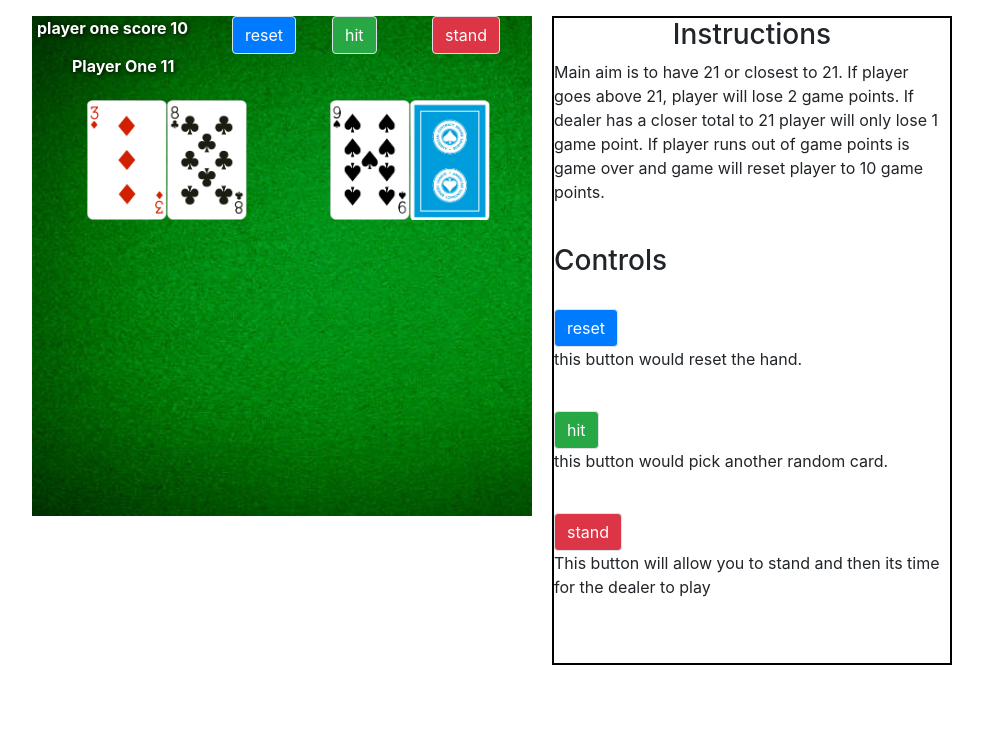
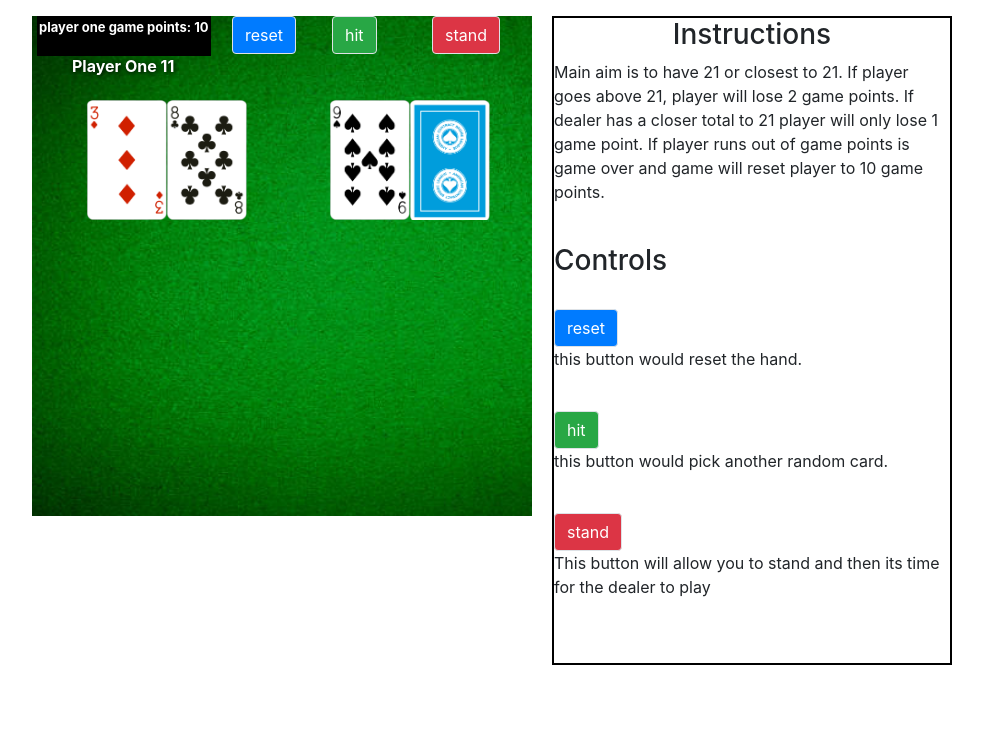
Before and after one commit to halil-bolat/halil-bolat.github.io, a plain HTML site: page index.html in a window 1280 px wide. Shown: the part 64-800 px from the top of the page, without its empty margins (68-1051 px from the left). Drawn offline with nearby package versions, Linux system fonts and the light colour scheme.

Commit message:
rearranged folders

```diff
--- a/index.html
+++ b/index.html
@@ -12,7 +12,7 @@
     <br>
     <div class="main">
       <p id="infototal"></p>
-      <div id=scoreboard><p>player one score <span id=score></span></p></div>
+      <div id=scoreboard><p>player one game points: <span id=score></span></p></div>
       <div class="buttonselect">
         <div class="buttonreset">
           <button id="buttonreset" class="btn btn-primary border">reset</button>
--- a/master.css
+++ b/master.css
@@ -7,6 +7,9 @@
   position: absolute;
   text-shadow: 1px 1px 5px black;
   margin-left: 5px;
+  font-size: 13px;
+  background-color: black;
+  border:2px solid black;
 }
 
 
```
Also changed, not shown: clubs.png (deleted), diamonds.png (deleted), hearts.png (deleted), spades.png (deleted), 1 other file.
